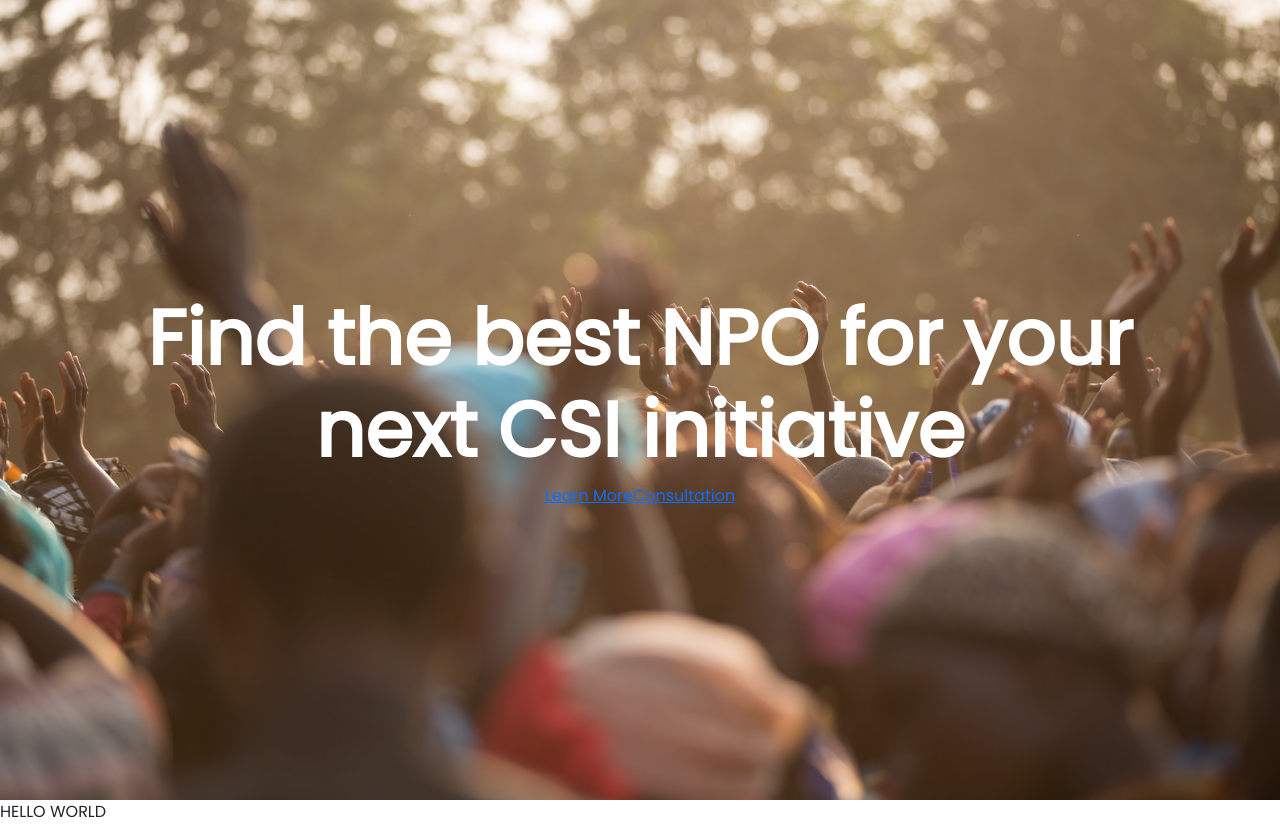
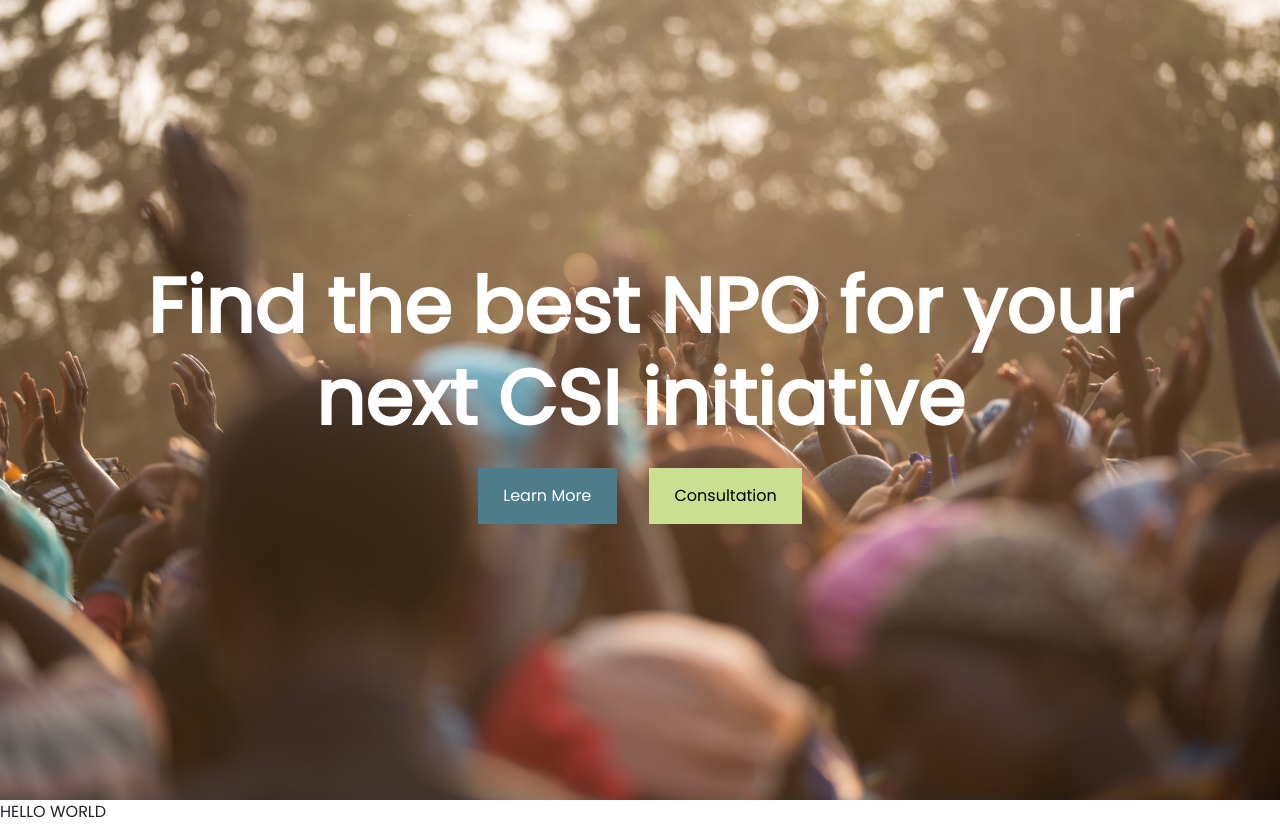
Before and after one commit to bradley-mubenga/indlelamedia, a Next.js app: page / in a window 1280 px wide. Built offline with nearby package versions, Linux system fonts and the light colour scheme.

Commit message:
Cover Page Complete

```diff
--- a/assets/scss/_global.scss
+++ b/assets/scss/_global.scss
@@ -6,3 +6,7 @@
 * {
     font-family: Poppins !important;
 }
+
+a {
+    text-decoration: none;
+}
--- /dev/null
+++ b/assets/scss/buttons.scss
@@ -0,0 +1,14 @@
+@use '../scss/palette.scss' as pallet;
+
+
+#BlueButton {
+    border: none;
+    background-color: pallet.$teal-blue;
+    color: white;
+}
+
+#GreenButton {
+    border: none;
+    background-color: pallet.$yellow-green-crayola;
+    color: black;
+}
--- a/assets/scss/responsive.scss
+++ b/assets/scss/responsive.scss
@@ -2,32 +2,88 @@
 @media (max-width: 575px) {
     #heroText {
         font-size: 10vw;
+    }
+
+    #BlueButton {
+        padding: 1.5vh 4vw;
+    }
+
+    #GreenButton {
+        padding: 1.5vh 4vw;
     }
 }
 
 // Small devices (landscape phones, 576px and up)
 @media (min-width: 576px) {
     #heroText {
-        font-size: 6vw;
+        font-size: 7vw;
+    }
+
+    #BlueButton {
+        padding: 2vh 3vw;
+    }
+
+    #GreenButton {
+        padding: 2vh 3vw;
     }
 }
 
 // Medium devices (tablets, 768px and up)
 @media (min-width: 768px) {
+    #heroText {
+        font-size: 6vw;
+    }
 
+    #BlueButton {
+        padding: 2vh 3vw;
+    }
+
+    #GreenButton {
+        padding: 2vh 3vw;
+    }
 }
 
 // Large devices (desktops, 992px and up)
 @media (min-width: 992px) {
+    #heroText {
+        font-size: 6vw;
+    }
 
+    #BlueButton {
+        padding: 2vh 2.5vw;
+    }
+
+    #GreenButton {
+        padding: 2vh 2.5vw;
+    }
 }
 
 // X-Large devices (large desktops, 1200px and up)
 @media (min-width: 1200px) {
+    #heroText {
+        font-size: 6vw;
+    }
 
+    #BlueButton {
+        padding: 2vh 2vw;
+    }
+
+    #GreenButton {
+        padding: 2vh 2vw;
+    }
 }
 
 // XX-Large devices (larger desktops, 1400px and up)
 @media (min-width: 1400px) {
+    #heroText {
+        font-size: 6vw;
+    }
 
+    #BlueButton {
+        padding: 2vh 2vw;
+    }
+
+    #GreenButton {
+        padding: 2vh 2vw;
+    }
 }
--- a/components/buttons/buttons.jsx
+++ b/components/buttons/buttons.jsx
@@ -1,15 +1,14 @@
 import React from 'react';
-import Link from 'next/link';
 import { useRouter } from 'next/router';
 
 export function BlueButton({text, route}) {
     return (
-        <Link href={route}>{text}</Link>
+        <button id="BlueButton" href={route} className="m-3">{text}</button>
     )
 }
 
 export function GreenButton({text, route}) {
     return (
-        <Link href={route}>{text}</Link>
+        <button id="GreenButton" href={route} className="m-3">{text}</button>
     )
 }
--- a/components/home.js/Hero.jsx
+++ b/components/home.js/Hero.jsx
@@ -8,7 +8,7 @@ export default function Hero() {
                 <div className="row">
                     <h1 id="heroText">Find the best NPO for your next CSI initiative</h1>
 
-                    <div>
+                    <div id="heroButtons">
                         <BlueButton text={"Learn More"} route={"/about"}/>
                         <GreenButton text={"Consultation"} route={"/about"}/>
                     </div>
--- a/pages/_app.js
+++ b/pages/_app.js
@@ -2,6 +2,7 @@
 import '../node_modules/bootstrap/dist/css/bootstrap.min.css';
 import '../assets/scss/home.scss';
 import '../assets/scss/responsive.scss';
+import '../assets/scss/buttons.scss';
 import '../assets/scss/_global.scss';
 
 function MyApp({ Component, pageProps }) {
```
